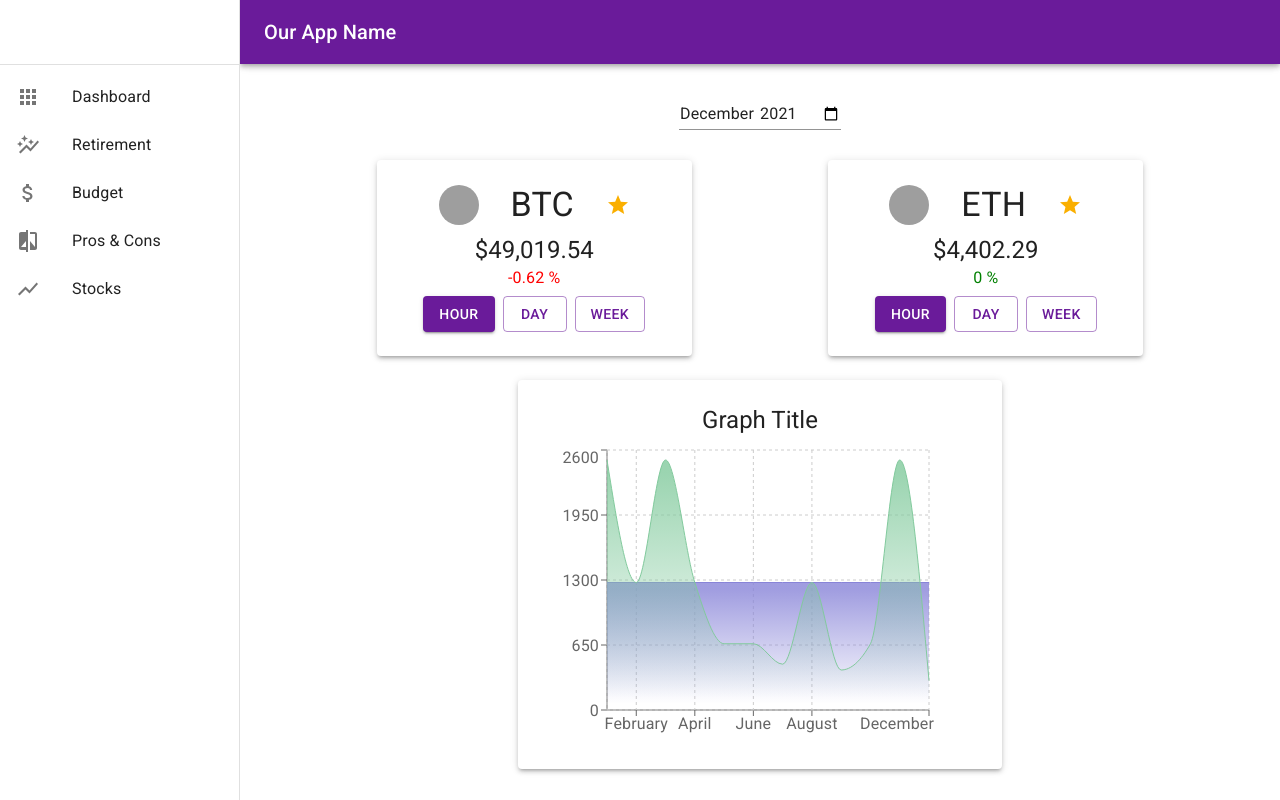
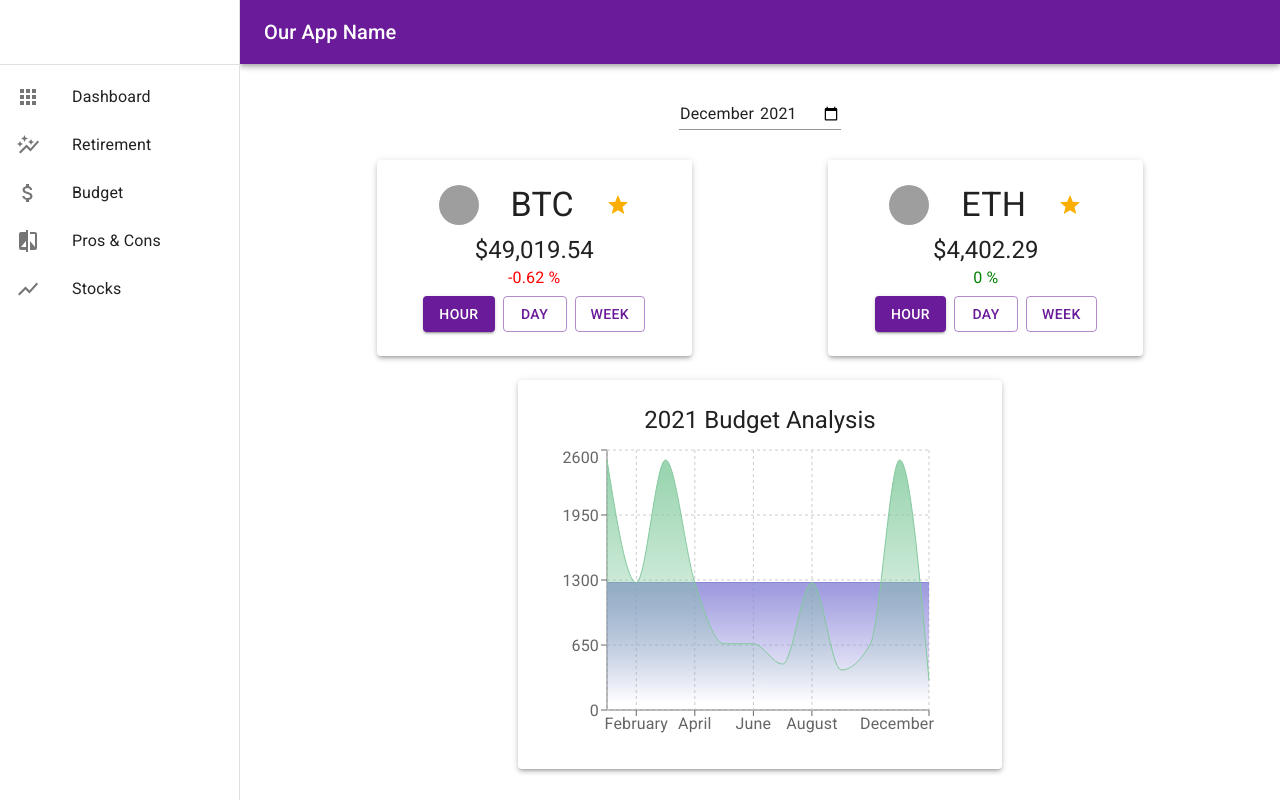
Before and after one commit to joshua-holmes/productivity-app, a React (Create React App) app: page / in a window 1280 px wide. Built offline with nearby package versions, Linux system fonts and the light colour scheme; no server answers; data requests are answered from the project's data file; grey boxes are pictures that could not be loaded.

Commit message:
Changed graph name

```diff
--- a/src/components/Dashboard.js
+++ b/src/components/Dashboard.js
@@ -74,7 +74,7 @@ function Dashboard({ stockFaves, handleFave, currentMonthYear }) {
         <Grid item xs={12} md={8} lg={6}>
           <DashboardCard>
             <Container sx={{ py: 3 }}>
-                <Typography gutterBottom variant="h5">Graph Title</Typography>
+                <Typography gutterBottom variant="h5">{yearValue} Budget Analysis</Typography>
               <ResponsiveContainer width="100%" height={300}>
                 <IncomeExpenseAreaChart
                   data={budgetData && getAllBudgetDataByMonth(budgetData)}
```
